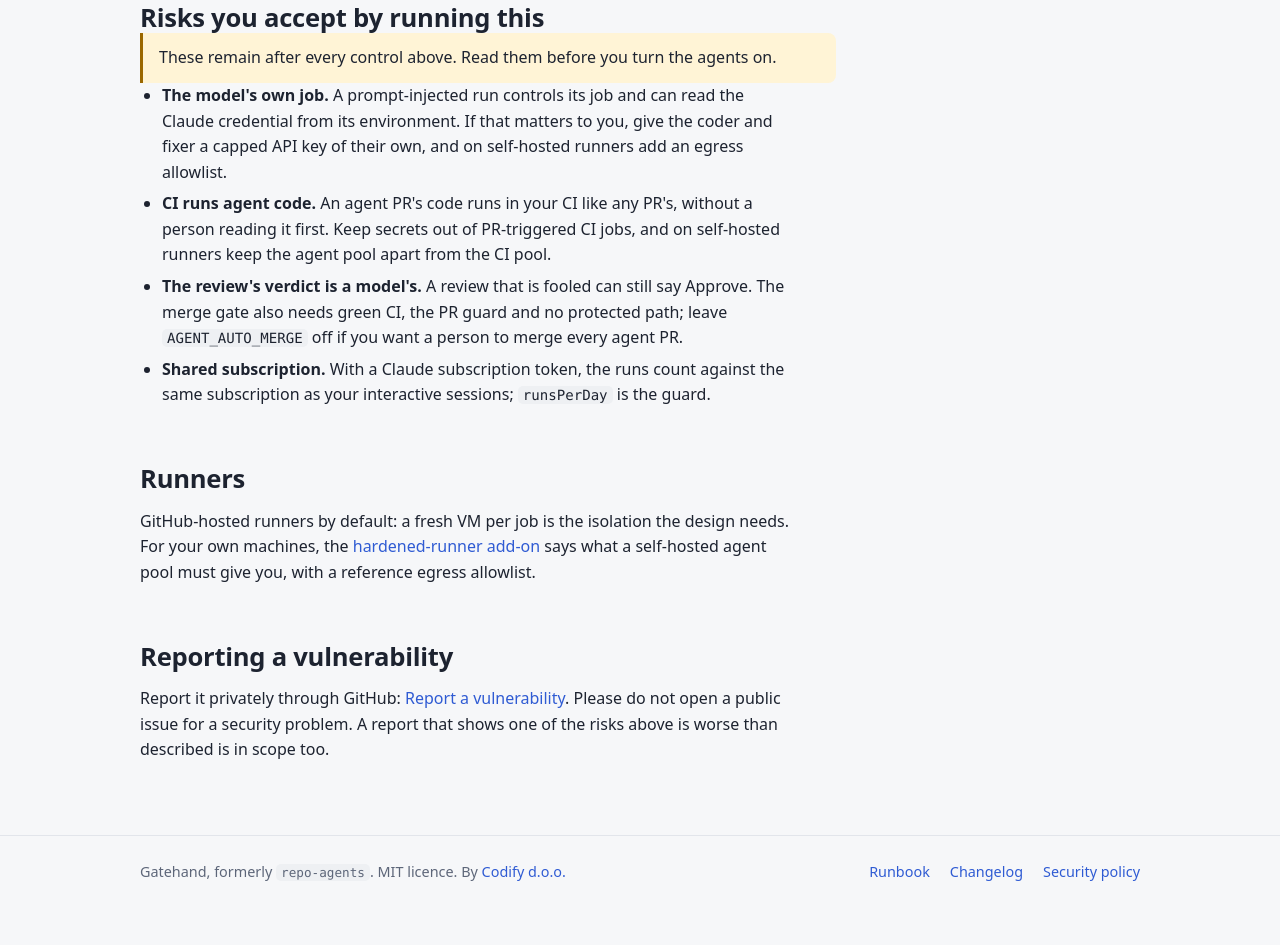
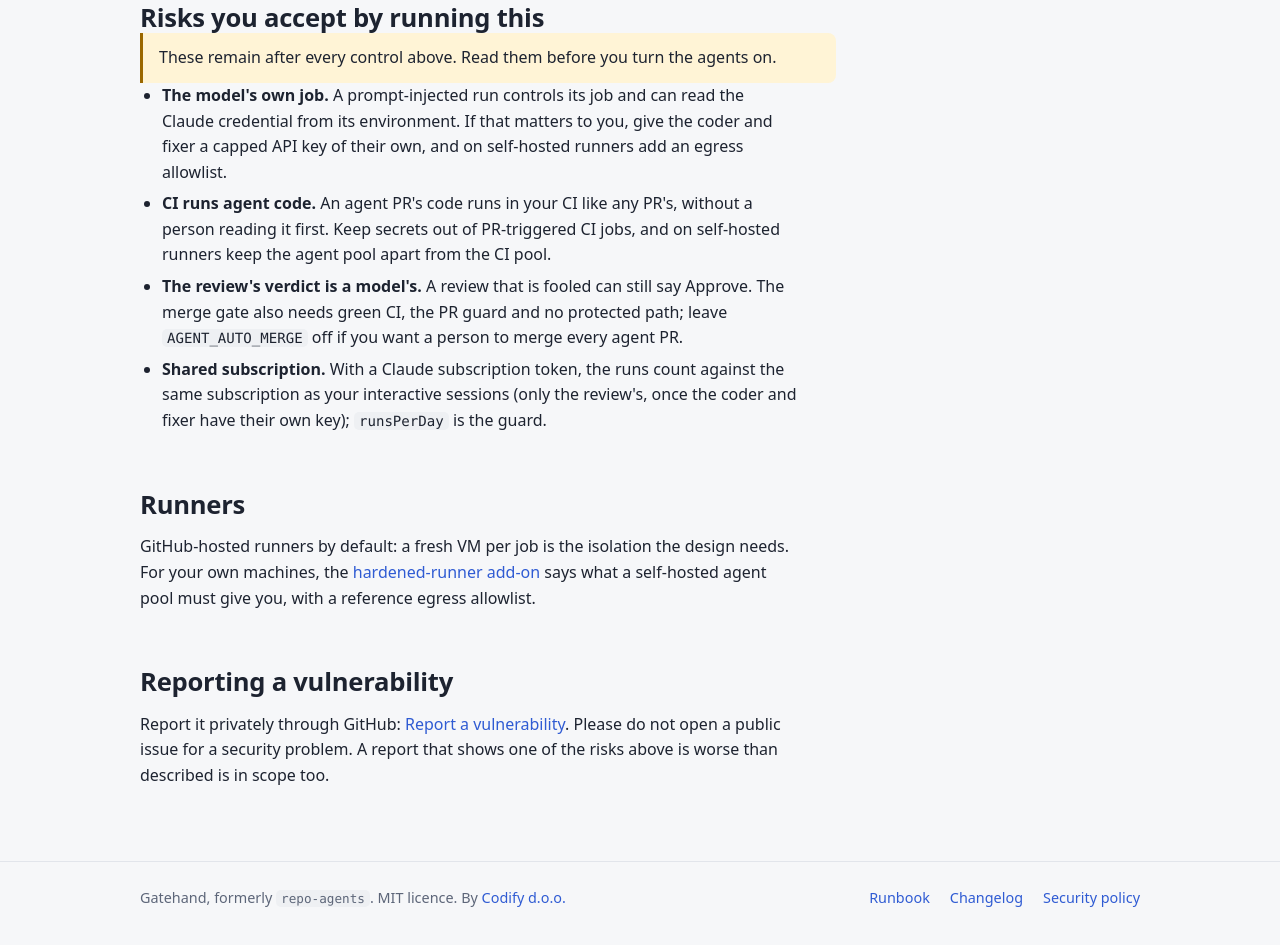
Before and after one commit to codifydoo/gatehand, a plain HTML site: page site/security.html in a window 1280 px wide. Shown: the part 1170-2115 px from the top of the page. Before the commit the page ends 2093 px from the top, so only its background shows below. Drawn offline with Linux system fonts and the light colour scheme.

Commit message:
fix(agents): pin agentAuth oauth, scope the agents' key, and say claude.* needs a re-render (0.9.0)

```diff
--- a/defaults/policy.json
+++ b/defaults/policy.json
@@ -1,5 +1,5 @@
 {
-  "$comment": "The agents' configuration (.github/agents/README.md). The scripts read it at run time; bin/render.sh reads it to render the workflows and commands, so after changing runners, schedules, models, turns, timeouts, tools or ci, re-render (the update skill, or bin/render.sh) and commit the result. Everything else takes effect on the next run.",
+  "$comment": "The agents' configuration (.github/agents/README.md). The scripts read it at run time; bin/render.sh reads it to render the workflows and commands, so after changing runners, schedules, models, turns, timeouts, tools, claude or ci, re-render (the update skill, or bin/render.sh) and commit the result. Everything else takes effect on the next run.",
   "botLogin": "gatehand[bot]",
   "baseBranch": "main",
   "ledgerBranch": "agent-ledger",
--- a/site/security.html
+++ b/site/security.html
@@ -112,8 +112,8 @@
         Approve. The merge gate also needs green CI, the PR guard and no protected path; leave
         <code>AGENT_AUTO_MERGE</code> off if you want a person to merge every agent PR.</li>
       <li><strong>Shared subscription.</strong> With a Claude subscription token, the runs count
-        against the same subscription as your interactive sessions; <code>runsPerDay</code> is the
-        guard.</li>
+        against the same subscription as your interactive sessions (only the review's, once the
+        coder and fixer have their own key); <code>runsPerDay</code> is the guard.</li>
     </ul>
   </section>
 
```
Also changed, not shown: 3 other files.
